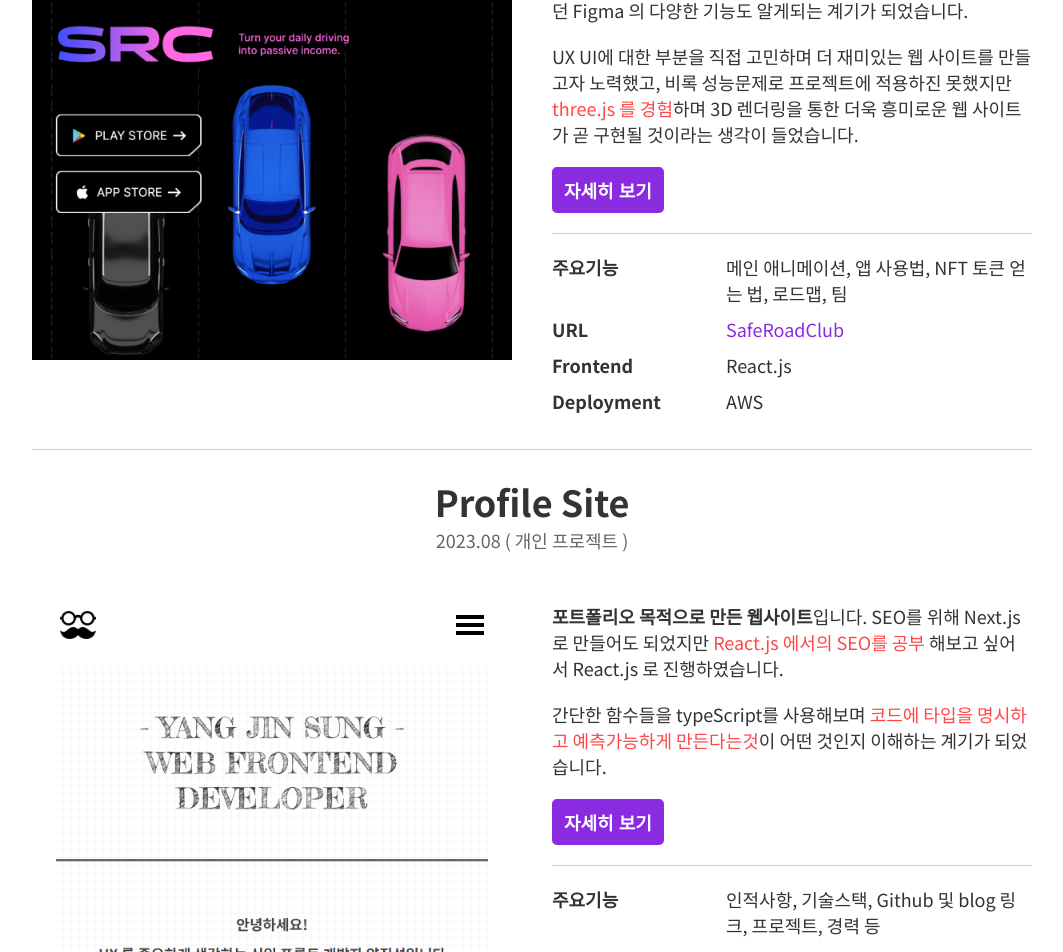
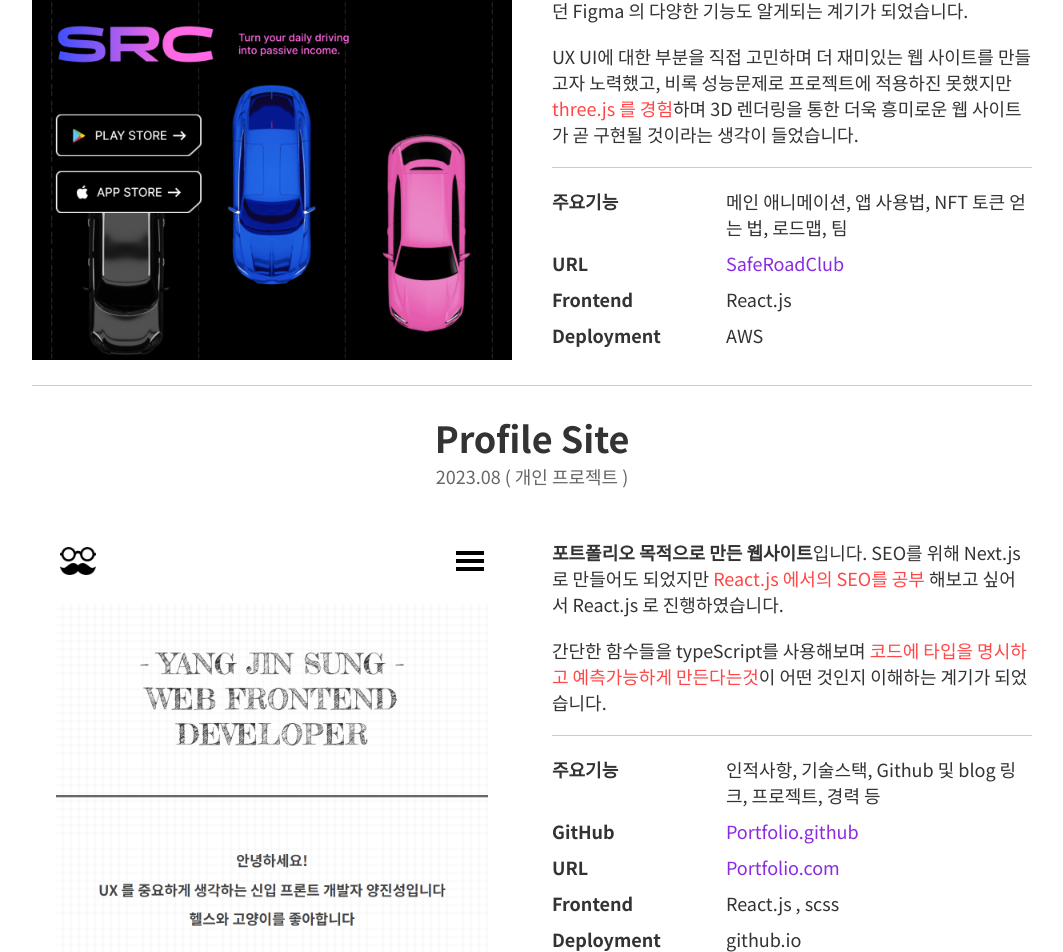
Before and after one commit to omokgosu/Portfolio, a React (Create React App) app: page / in a window 1280 px wide. Shown: the part 2704-3656 px from the top of the page, without its empty margins (108-1171 px from the left). Built offline with nearby package versions, Linux system fonts and the light colour scheme; a web font is replaced by a local one.

Commit message:
자세히 보기 버튼 삭제

```diff
--- a/src/components/Project.tsx
+++ b/src/components/Project.tsx
@@ -50,7 +50,6 @@
                   <p>UX UI에 대한 부분을 직접 고민하며 더 재미있는 웹 사이트를 만들고자 노력했고, 비록 성능문제로 프로젝트에 적용하진 못했지만 <span className="ProjectBold">three.js 를 경험</span>하며 3D 렌더링을 통한 더욱 흥미로운 웹 사이트가 곧 구현될 것이라는 생각이 들었습니다.</p>
                 </li>
               </ul>
-              <button type="button">자세히 보기</button>
               <ul className="ProjectSkill">
                 <li>
                   <dl>
@@ -96,7 +95,6 @@
                   <p>간단한 함수들을 typeScript를 사용해보며 <span className="ProjectBold">코드에 타입을 명시하고 예측가능하게 만든다는것</span>이 어떤 것인지 이해하는 계기가 되었습니다.</p>
                 </li>
               </ul>
-              <button type="button">자세히 보기</button>
               <ul className="ProjectSkill">
                 <li>
                   <dl>
```
